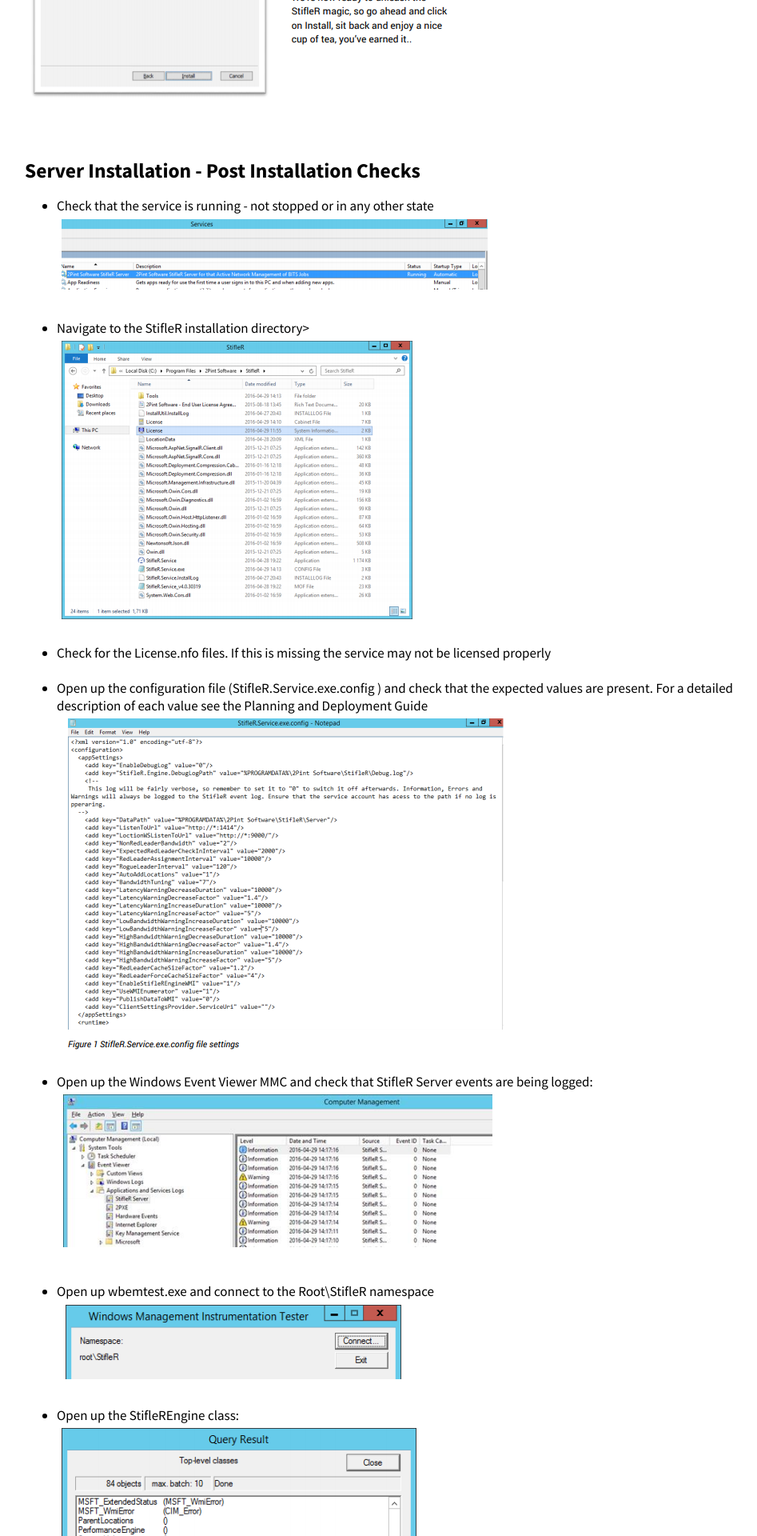
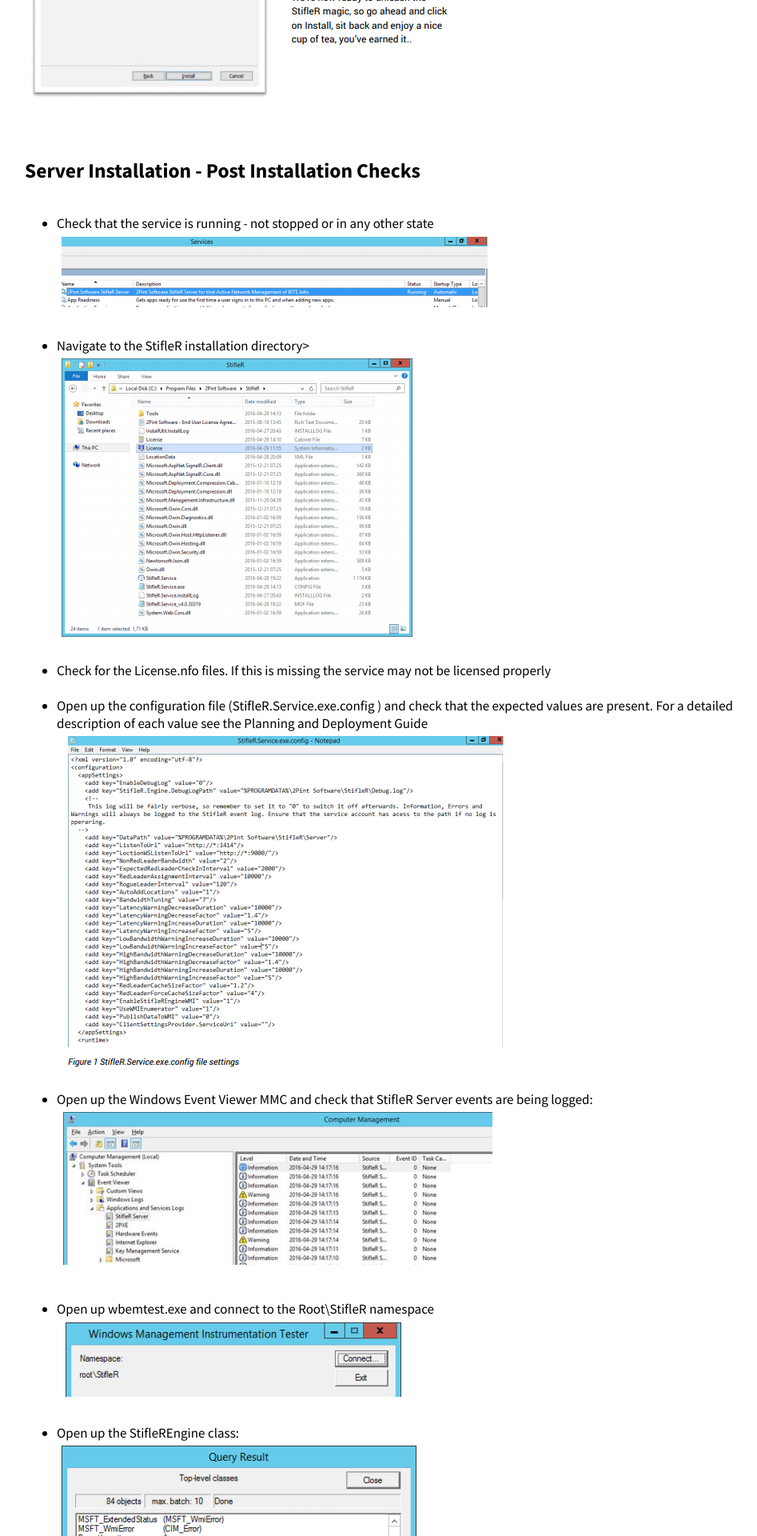
Before and after one commit to RoseSmithTest/2PintTest.github.io, a Jekyll site: the page built from docs/StifleRServerInstallation.html, in a window 1280 px wide. Shown: the part 3542-5462 px from the top of the page at 80% size, without its empty margins (139-1086 px from the left). Built offline with Jekyll 4.4.1, drawn with Linux system fonts in a browser that asks for light colours.

```diff
--- a/docs/StifleRServerInstallation.html
+++ b/docs/StifleRServerInstallation.html
@@ -53,7 +53,7 @@ navigation_weight: 1
 		<img src="/images/Quickstart5.PNG" alt="hi" class="inline"/><br>
 		<img src="/images/Quickstart6.PNG" alt="hi" class="inline"/></p><br><br>
 
-<h2><strong>Server Installation - Post Installation Checks</strong></h2>
+<h2><strong>Server Installation - Post Installation Checks</strong></h2><br>
 <p><ul>
   <li>Check that the service is running - not stopped or in any other state<br><img src="/images/Quickstart7.PNG" alt="hi" class="inline"/></li><br>
   <li>Navigate to the StifleR installation directory><br><img src="/images/Quickstart8.PNG" alt="hi" class="inline"/></li><br>
```
